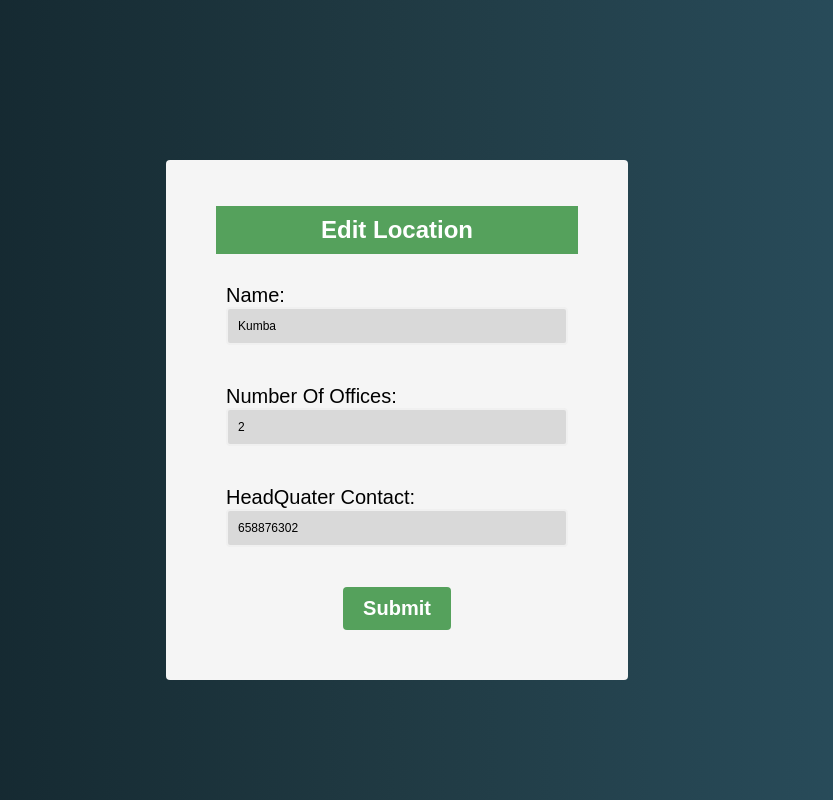
After one commit to ValantineSuh/Val-Online-Inventory-System, a Flask app: a page that uses templates/edit_location.html in a window 1280 px wide. The commit adds this page. Shown: the whole page, without its empty margins (243-1076 px from the left). Run offline with Flask 3, Linux system fonts and the light colour scheme.

Commit message:
feature:create Delete and Update functionality

```diff
--- a/app.py
+++ b/app.py
@@ -98,6 +98,28 @@ def add_purchase_details():
         return redirect('/purchase')
 
 
+@app.route('/edit_location<int:id>', methods=['GET' ,'POST' ])
+def edit_location(id):
+    location = Location.query.get(id)
+    if request.method == 'GET':
+        return render_template('edit_location.html' ,location=location)
+
+    if  request.method == 'POST':
+        location.location_name = request.form['location_name']
+        location.number_of_offices = request.form['number_of_offices']
+        location.head_quater_contact = request.form['head_quater_contact']
+        db.session.commit()
+        return redirect('/location')
+
+
+@app.route('/delete_location<int:id>')
+def delete_location(id):
+    location = Location.query.get_or_404(id)
+    db.session.delete(location)
+    db.session.commit()
+    return redirect('/location')
+
+
 @app.route('/equipment')
 def equipment():
     return render_template('add_equipment.html')
--- /dev/null
+++ b/templates/edit_location.html
@@ -0,0 +1,34 @@
+<!DOCTYPE html>
+<html>
+<head>
+    <meta charset="UTF-8">
+    <meta name="viewport" content="width=device-width, initial-scale=1.0">
+    <title> Edit Location Form</title>
+    <link rel="stylesheet" href="{{ url_for('static', filename='style.css') }}">
+</head>
+<body>
+    <div class="container">
+        <form id="form" action="/edit_location{{ location.id }}" method="POST">
+            <h1>Edit Location</h1>
+            <div class="input-control">
+                <label for="name">Name:</label>
+                <input id="name" name="location_name" type="text"   value="{{ location.location_name}}" required>
+                <!-- <div class="error"></div> -->
+            </div>
+            <div class="input-control">
+                <label for="offices">Number Of Offices:</label>
+                <input id="offices" name="number_of_offices" type="number"  value="{{location.number_of_offices}}" required>
+                <!-- <div class="error"></div> -->
+            </div>
+            <div class="input-control">
+                <label for="Contact">HeadQuater Contact:</label>
+                <input id="Contact" name="head_quater_contact" type="text" value="{{location.head_quater_contact}}" required>
+                <!-- <div class="error"></div> -->
+            </div>
+            <center>
+                <button type="submit" id="mybtn">Submit</button>
+            </center>
+        </form>
+    </div>
+</body>
+</html>
--- a/templates/locationList.html
+++ b/templates/locationList.html
@@ -56,8 +56,8 @@
               <td>{{ location.number_of_offices}}</td>
               <td>{{ location.head_quater_contact}}</td>
               <td class="action">
-                <a href="#"><i class="fa fa-edit" style="font-size:24px"></i></a>
-                <a href="#"><i class="fa fa-trash-o" style="font-size:24px"></i></a>
+                <a href="/edit_location{{ location.id }}"><i class="fa fa-edit" style="font-size:24px"></i></a>
+                <a href="/delete_location{{ location.id }}"><i class="fa fa-trash-o" style="font-size:24px"></i></a>
               </td>
             </tr>
           {% endfor %}
```
Also changed, not shown: instance/locations.db.
